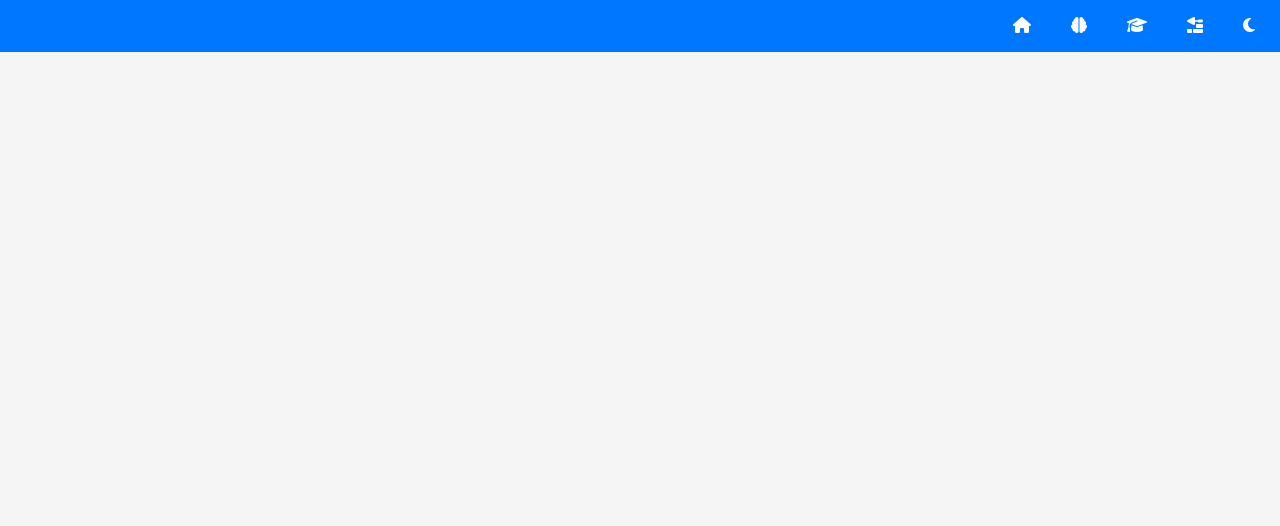
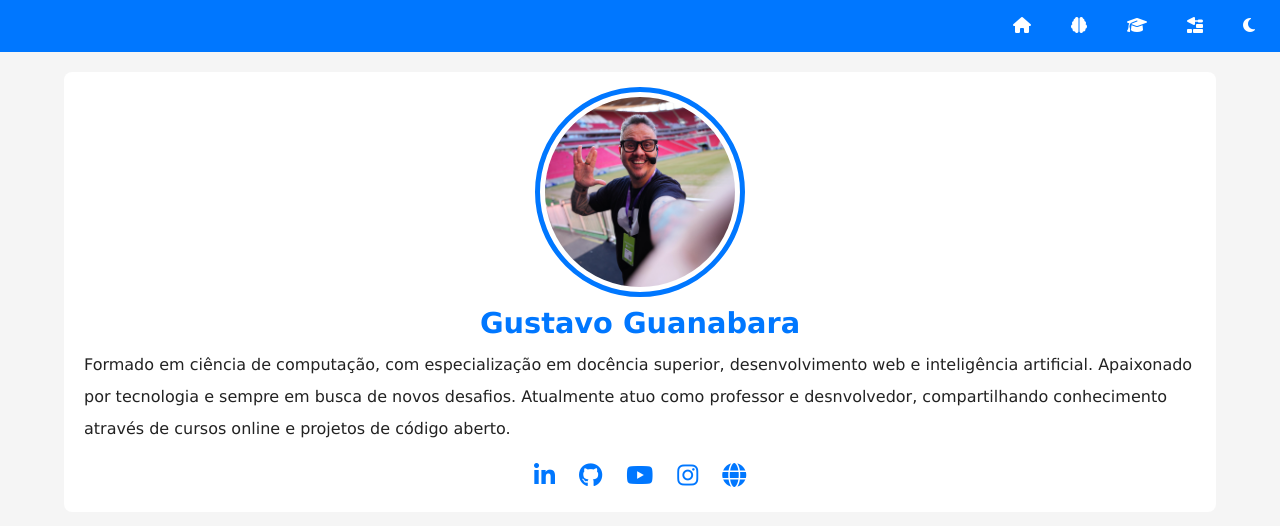
Before and after one commit to victorroberto03020/projeto-portf-lio, a plain HTML site: page index.html in a window 1280 px wide. Drawn offline with Linux system fonts and the light colour scheme.

```diff
--- a/estilos/style.css
+++ b/estilos/style.css
@@ -58,3 +58,55 @@
   background-color: var(--destaque-inverso);
   color: var(--destaque);
 }
+
+main {
+  display: grid;
+  grid-template-columns: auto 90vw auto;
+  margin-top: 20px;
+  gap: 20px;
+}
+
+section#ficha {
+  background-color: var(--fundo-card);
+  padding: 20px;
+  border-radius: 8px;
+  grid-column: 2;
+}
+
+section#ficha > img.foto {
+  width: 200px;
+  aspect-ratio: 1/1;
+  object-fit: cover;
+  overflow: hidden;
+  border-radius: 50%;
+  border: 5px solid var(--fundo-card);
+  outline: 5px solid var(--destaque);
+  display: block;
+  margin: auto;
+  margin-bottom: 15px;
+}
+
+section#ficha h1 {
+  color: var(--destaque);
+  margin: 10px 0px;
+  font-size: 1.8em;
+  text-align: center;
+}
+
+div#social {
+  display: flex;
+  justify-content: center;
+  align-items: center;
+  font-size: 1.5em;
+  gap: 1em;
+  margin-top: 15px;
+}
+
+div#social a {
+  color: var(--destaque);
+  transition: color 0.5s;
+}
+
+div#social a:hover {
+  color: var(--destaque-inverso);
+}
--- a/index.html
+++ b/index.html
@@ -22,7 +22,22 @@
     </header>
 
     <main>
+        <section id="ficha">
+            <img src="imagens/guanabara-perfil.jpg" alt="" class="foto">
+            <h1>Gustavo Guanabara</h1>
+            <p>Formado em ciência de computação, com especialização em docência superior, desenvolvimento web e inteligência artificial. Apaixonado por tecnologia e sempre em busca de novos desafios. Atualmente atuo como professor e desnvolvedor, compartilhando conhecimento através de cursos online e projetos de código aberto.</p>
+            <div id="social">
+                <a href="https://br.linkedin.com/in/guanabara" target="_blank" rel="nofollow"><i class="fa-brands fa-linkedin-in"></i></a>
+                <a href="https://github.com/gustavoguanabara" target="_blank" rel="nofollow"><i class="fa-brands fa-github"></i></a>
+                <a href="https://www.youtube.com/cursoemvideo" target="_blank" rel="nofollow"><i class="fa-brands fa-youtube"></i></a>
+                <a href="https://www.instagram.com/gustavoguanabara/" target="_blank" rel="nofollow"><i class="fa-brands fa-instagram"></i></a>
+                <a href="https://www.cursoemvideo.com/cursos/" target="_blank" rel="nofollow"><i class="fa-solid fa-globe"></i></a>
+            </div>
+        </section>
 
+        <section id="detalhes">
+
+        </section>
     </main>
 
     <footer>
```
